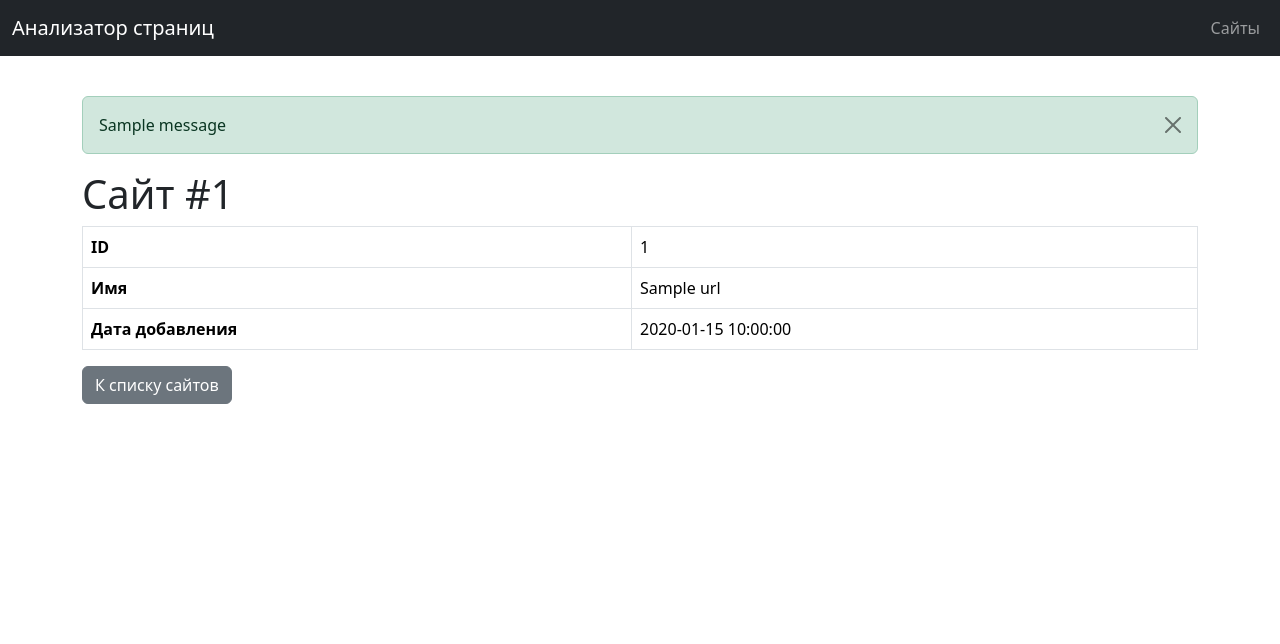
After one commit to karelinaas/python-project-83, a Flask app: template page_analyzer/templates/url.html in a window 1280 px wide. The commit adds this page. Shown: the top 644 px of the page. Run offline with Flask 3, Linux system fonts and the light colour scheme; the template is opened without the code that fills it: most values are stand-ins (such as "Sample title", 1, 10 or a date in 2020); one stand-in notice (Sample message) is shown.

Commit message:
Step 3 - New functionality (draft)

```diff
--- a/page_analyzer/app.py
+++ b/page_analyzer/app.py
@@ -1,8 +1,12 @@
 import os
 from datetime import datetime
+from urllib.parse import urlparse
 
+import validators
 from dotenv import load_dotenv
-from flask import Flask, render_template
+from flask import Flask, flash, redirect, render_template, request, url_for
+
+from .models import URL
 
 load_dotenv()
 app = Flask(__name__)
@@ -14,10 +18,62 @@ def inject_now():
     return {"now": datetime.now()}
 
 
-@app.route('/')
+@app.route("/")
 def index():
     return render_template("index.html")
 
 
+@app.post("/urls")
+def add_url():
+    url = request.form.get("url", "").strip()
+
+    # Валидация
+    errors = []
+
+    if not url:
+        errors.append("URL не может быть пустым")
+    elif len(url) > 255:
+        errors.append("URL не должен превышать 255 символов")
+    elif not validators.url(url):
+        errors.append("Некорректный URL")
+
+    if errors:
+        for error in errors:
+            flash(error, "danger")
+        return render_template("index.html"), 422
+
+    # Проверка на существование (с нормализацией)
+    parsed = urlparse(url)
+    normalized_name = f"{parsed.scheme}://{parsed.netloc}"
+    existing_url = URL.find_by_name(normalized_name)
+    if existing_url:
+        flash("Страница уже существует", "info")
+        return redirect(url_for("show_url", id=existing_url["id"]))
+
+    # Создание нового URL
+    new_url = URL.create(normalized_name)
+    if new_url:
+        flash("Страница успешно добавлена", "success")
+        return redirect(url_for("show_url", id=new_url["id"]))
+    else:
+        flash("Не удалось добавить страницу", "danger")
+        return render_template("index.html"), 422
+
+
+@app.get("/urls")
+def urls_list():
+    urls = URL.get_all()
+    return render_template("urls.html", urls=urls)
+
+
+@app.get("/urls/<int:id>")
+def show_url(id):
+    url = URL.find_by_id(id)
+    if not url:
+        flash("Страница не найдена", "danger")
+        return redirect(url_for("urls_list"))
+    return render_template("url.html", url=url)
+
+
 if __name__ == "__main__":
     app.run()
--- a/page_analyzer/templates/base.html
+++ b/page_analyzer/templates/base.html
@@ -12,12 +12,25 @@
         <nav class="navbar navbar-expand-md navbar-dark fixed-top bg-dark">
             <div class="container-fluid">
                 <a class="navbar-brand" href="/">Анализатор страниц</a>
+                <div class="navbar-nav">
+                    <a class="nav-link" href="{{ url_for('urls_list') }}">Сайты</a>
+                </div>
             </div>
         </nav>
     </header>
 
     <main class="flex-shrink-0">
         <div class="container mt-5 pt-5">
+            {% with messages = get_flashed_messages(with_categories=true) %}
+                {% if messages %}
+                    {% for category, message in messages %}
+                        <div class="alert alert-{{ category }} alert-dismissible fade show" role="alert">
+                            {{ message }}
+                            <button type="button" class="btn-close" data-bs-dismiss="alert" aria-label="Close"></button>
+                        </div>
+                    {% endfor %}
+                {% endif %}
+            {% endwith %}
             {% block content %}
             {% endblock %}
         </div>
--- /dev/null
+++ b/page_analyzer/templates/url.html
@@ -0,0 +1,28 @@
+{% extends "base.html" %}
+
+{% block content %}
+<div class="row">
+    <div class="col-12">
+        <h1>Сайт #{{ url.id }}</h1>
+        <div class="table-responsive">
+            <table class="table table-bordered" data-test="url">
+                <tbody>
+                    <tr>
+                        <th>ID</th>
+                        <td>{{ url.id }}</td>
+                    </tr>
+                    <tr>
+                        <th>Имя</th>
+                        <td>{{ url.name }}</td>
+                    </tr>
+                    <tr>
+                        <th>Дата добавления</th>
+                        <td>{{ url.created_at.strftime('%Y-%m-%d %H:%M:%S') }}</td>
+                    </tr>
+                </tbody>
+            </table>
+        </div>
+        <a href="{{ url_for('urls_list') }}" class="btn btn-secondary">К списку сайтов</a>
+    </div>
+</div>
+{% endblock %}
--- a/pyproject.toml
+++ b/pyproject.toml
@@ -16,4 +16,5 @@ dependencies = [
     "gunicorn>=25.3.0",
     "python-dotenv>=1.2.2",
     "psycopg>=3.3.3",
+    "validators>=0.33.0",
 ]
```
Also changed, not shown: page_analyzer/models.py (added, +61 -0 lines), page_analyzer/templates/urls.html (added, +31 -0 lines), 1 other file.
